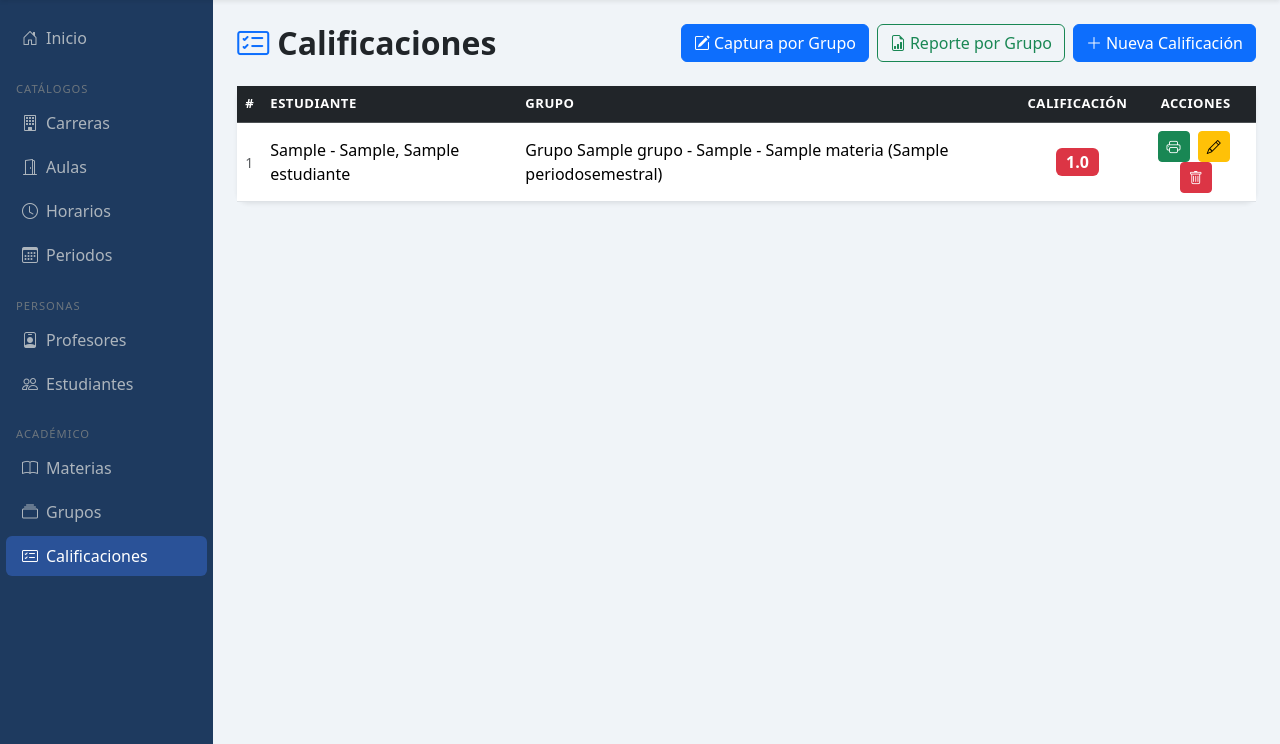
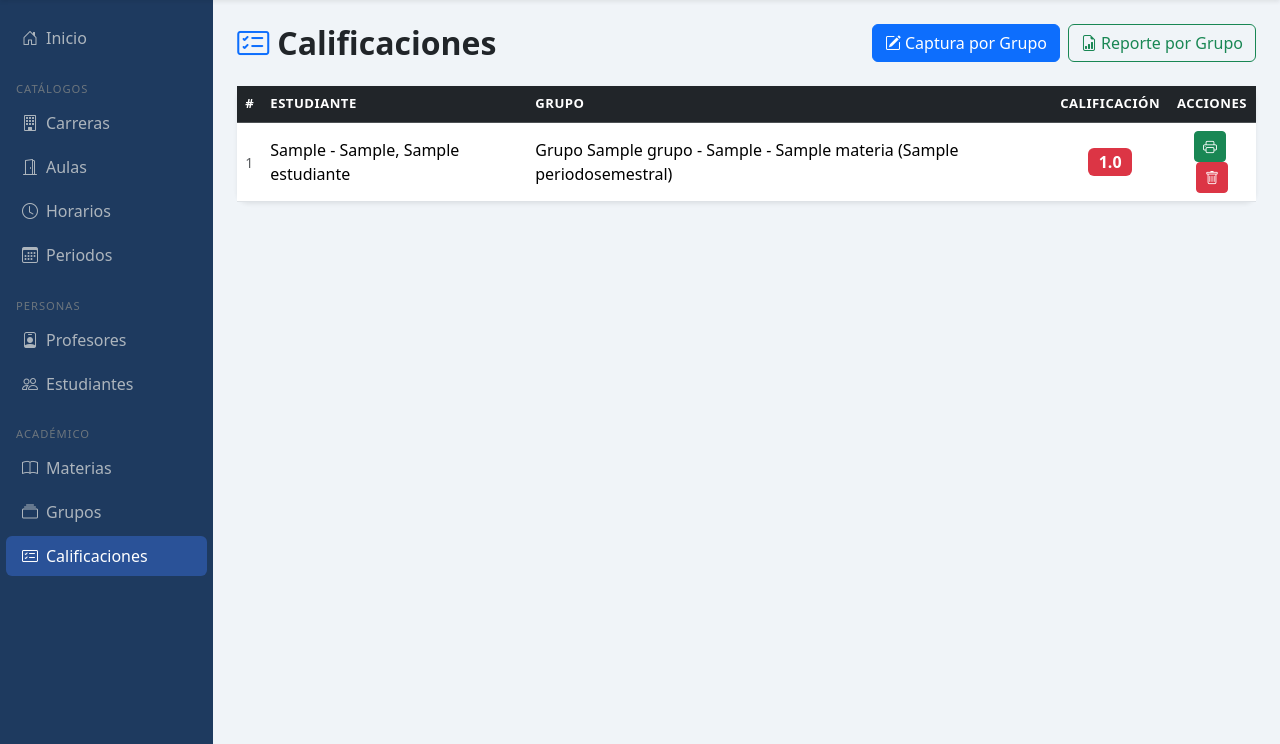
Before and after one commit to anarodriguez-bit/Proyecto-PW, a Django app: page /calificaciones/ in a window 1280 px wide. Shown: the part 56-800 px from the top of the page. Run offline with Django 5.2, Linux system fonts and the light colour scheme; tables that the repository leaves empty hold one stand-in row (values such as "Sample post").

Commit message:
actualizacion

```diff
--- a/escolar/templates/calificaciones/lista.html
+++ b/escolar/templates/calificaciones/lista.html
@@ -11,9 +11,6 @@
         </a>
         <a href="{% url 'reporte_calificaciones' %}" class="btn btn-outline-success">
             <i class="bi bi-file-earmark-bar-graph me-1"></i>Reporte por Grupo
-    </a>
-    <a href="{% url 'calificacion_crear' %}" class="btn btn-primary">
-        <i class="bi bi-plus-lg me-1"></i>Nueva Calificación
         </a>
     </div>
 </div>
@@ -52,8 +49,6 @@
                                class="btn btn-sm btn-success me-1" title="Ver boleta">
                                 <i class="bi bi-printer"></i>
                             </a>
-                            <a href="{% url 'calificacion_editar' obj.id %}" class="btn btn-sm btn-warning me-1"
-                               title="Editar"><i class="bi bi-pencil"></i></a>
                             <a href="{% url 'calificacion_eliminar' obj.id %}" class="btn btn-sm btn-danger"
                                title="Eliminar"><i class="bi bi-trash"></i></a>
                         </td>
@@ -65,7 +60,9 @@
         {% else %}
         <div class="text-center py-5 text-muted">
             <i class="bi bi-inbox fs-1"></i>
-            <p class="mt-2">No hay calificaciones registradas. <a href="{% url 'calificacion_crear' %}">Agregar ahora</a>.</p>
+            <p class="mt-2">No hay calificaciones registradas. Usa
+                <a href="{% url 'captura_calificaciones' %}">Captura por Grupo</a> para agregar.
+            </p>
         </div>
         {% endif %}
     </div>
```
Lines whose indentation alone changed are shown as unchanged.
